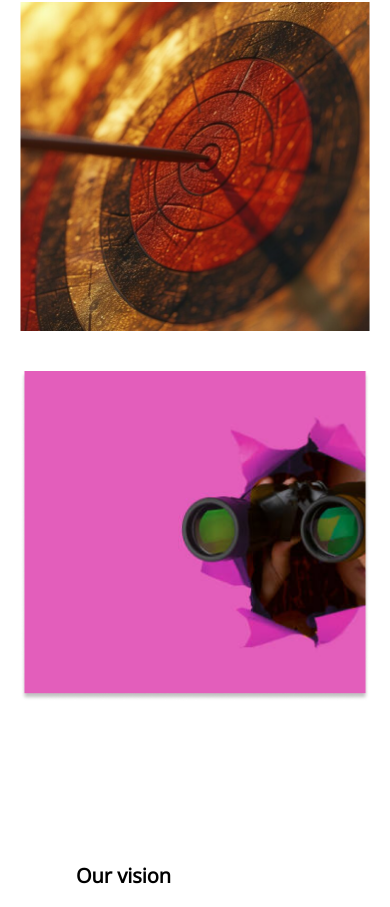
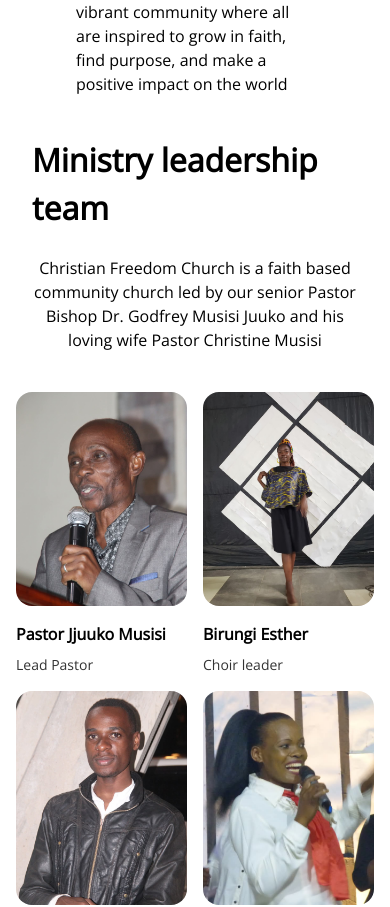
Before and after one commit to twesigetrejan/christian_freedom_church_website, a Next.js app: page /about in a window 390 px wide. Shown: the part 652-1559 px from the top of the page. Built offline with nearby package versions, Linux system fonts and the light colour scheme.

Commit message:
done and dusted

```diff
--- a/components/about/ministry-leadership.tsx
+++ b/components/about/ministry-leadership.tsx
@@ -4,7 +4,7 @@ export const MinistryLeadership = () => {
   return (
     <Container>
       <div className="flex flex-col justify-center gap-6 items-center pt-10">
-        <h2 className="text-h3 font-bold">Ministry leadership team</h2>
+        <h2 className="text-h2 font-bold">Ministry leadership team</h2>
         <p className="text-p1 max-w-[618px] text-center mb-10">
           Christian Freedom Church is a faith based community church led by our
           senior Pastor Bishop Dr. Godfrey Musisi Juuko and his loving wife
--- a/components/about/mission-vision.tsx
+++ b/components/about/mission-vision.tsx
@@ -7,13 +7,13 @@ export const MissionVision = () => {
       <div className="flex flex-col md:flex-row gap-[120px] items-center md:text-left">
         <div className="flex flex-col gap-6 max-w-[238px]">
           <h2 className="text-h3 font-semibold">Our mission</h2>
-          <p className="text-p1 ">
+          <p className="text-p1">
             To share the love of Christ, foster spiritual growth, and serve our
             community with compassion and faith.
           </p>
         </div>
         {/* Image section */}
-        <div>
+        <div className="hidden md:block">
           <Image
             src={"/Images/about/mission2.png"}
             width={350}
@@ -22,10 +22,11 @@ export const MissionVision = () => {
           />
         </div>
       </div>
-      {/* vission */}
+
+      {/* vision */}
       <div className="flex flex-col md:flex-row gap-[160px] items-center md:text-left">
         {/* Image section */}
-        <div>
+        <div className="hidden md:block ">
           <Image
             src={"/Images/about/vision2.png"}
             width={350}
@@ -36,7 +37,7 @@ export const MissionVision = () => {
 
         <div className="flex flex-col gap-6 max-w-[238px]">
           <h2 className="text-h3 font-semibold">Our vision</h2>
-          <p className="text-p1 ">
+          <p className="text-p1">
             To build a welcoming and vibrant community where all are inspired to
             grow in faith, find purpose, and make a positive impact on the world
           </p>
--- a/components/about/teamCard.tsx
+++ b/components/about/teamCard.tsx
@@ -5,10 +5,10 @@ import Container from "../container";
 const TeamGrid = () => {
   return (
     <div className="flex items-center justify-center">
-      <div className="grid grid-cols-1 md:grid-cols-2 lg:grid-cols-4 gap-10 ">
+      <div className="grid grid-cols-2 md:grid-cols-2 lg:grid-cols-4 gap-4 md:gap-10 w-full">
         {leadershipTeam.map((leader) => (
-          <div className="max-w-[270px] flex flex-col" key={leader.id}>
-            <div className="relative w-full  overflow-hidden">
+          <div className="flex flex-col" key={leader.id}>
+            <div className="relative w-full overflow-hidden">
               <Image
                 src={leader.img}
                 alt={`${leader.leaderName} - ${leader.title}`}
--- a/components/events/upcomingEvents.tsx
+++ b/components/events/upcomingEvents.tsx
@@ -21,8 +21,8 @@ export const UpcomingEvents = () => {
             <div className="flex justify-center" key={upcomingEvent.id}>
               <div className="flex flex-col gap-10 w-full max-w-[1200px] px-4 sm:px-0 sm:flex-row">
                 {/* Date Block */}
-                <div className="flex gap-6 sm:gap-[108px] flex-col sm:flex-row items-center justify-center">
-                  <div className="w-[146px] h-[128px] flex-shrink-0 flex flex-col items-center justify-center border-2 border-greener rounded-2xl">
+                <div className="flex gap-6 sm:gap-[108px] flex-col sm:flex-row justify-center items-center lg:items-start ">
+                  <div className="w-[146px] h-[128px] flex-shrink-0 lg:flex flex-col items-center justify-center border-2 border-greener rounded-2xl hidden ">
                     <div className="w-[88px] h-[88px] flex flex-col items-center justify-center">
                       <p className="text-primary font-semibold">
                         {upcomingEvent.dayOfMonth}
--- a/components/service-section.tsx
+++ b/components/service-section.tsx
@@ -13,7 +13,7 @@ const ServiceSection = () => {
           {ServiceCardProps &&
             ServiceCardProps.map((ServiceCardProp) => (
               <div
-                className="relative h-[400px] w-full md:max-w-[320px] md:mx-auto"
+                className="relative h-[400px] w-full max-w-[320px] mx-auto"
                 key={ServiceCardProp.id}
               >
                 <Image
```
